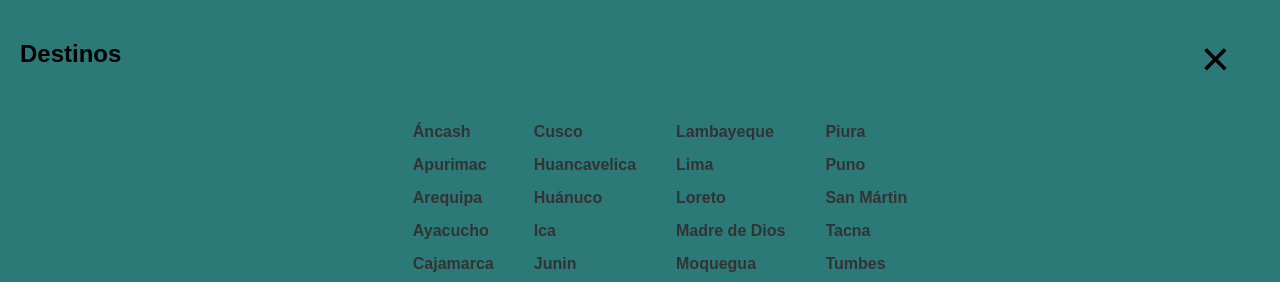
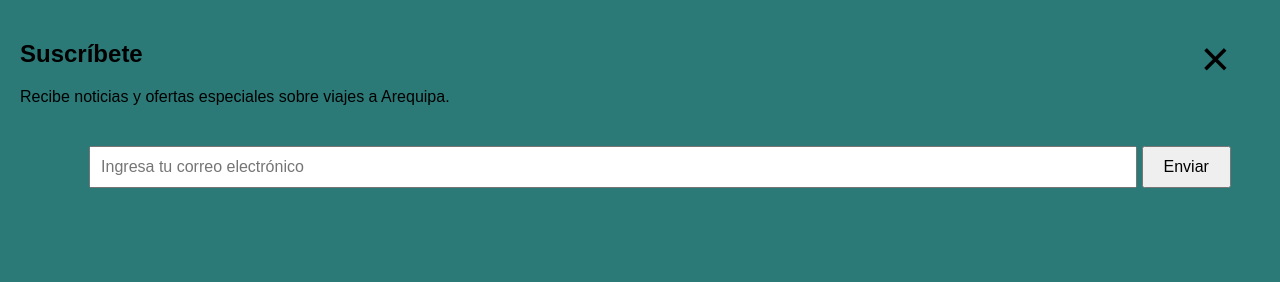
Before and after one commit to FernandoCalsin/proyecto-web1, a plain HTML site: page index.html in a window 1280 px wide. Both pictures are taken after a click on the button "Suscribete". Shown: the top 282 px of the page. Drawn offline with Linux system fonts and the light colour scheme.

Commit message:
agregando el logo y agregnado a las pestañas deslisantes de Suscribete contactanos contenido

```diff
--- a/StyleP.css
+++ b/StyleP.css
@@ -4,11 +4,17 @@ body {
   padding: 0;
 }
 header {
-    margin:0%;
-    padding: 0%;
-    background-color:#2b7a78;
+    background-color: #2b7a78;
+    color: white; /* Para que el texto del h1 sea blanco y visible */
+    padding: 20px; /* Añade espacio interno para que no se pegue a los bordes */
+    display: flex; /* Activa Flexbox */
+    justify-content: space-between; /* Pone el h1 a la izquierda y el nav a la derecha */
+    align-items: center; /* Centra los elementos verticalmente */
 }
-
+.logo-center {
+    width: 80px;  /* Ajusta el tamaño que quieras */
+    height: auto; /* Mantiene la proporción */
+}
 /* Estilo del botón */
 .boton-abrir {
   background-color: #0077cc;
--- a/index.html
+++ b/index.html
@@ -9,19 +9,22 @@
 </head>
 <body>
     <header>
-        <h1>Arequipa: La Ciudad Blanca</h1>
+        <a href="index.html">
+            <img class="logo-center" src="imagenes/Logo.png" alt="Logo de la Empresa">
+        </a>
         <nav>
-            <button onclick="abrirMenu()" class="boton-abrir">Suscribete</button>
-            <button onclick="abrirMenu()" class="boton-abrir">Contactanos</button>
-            <button onclick="abrirMenu()" class="boton-abrir">☰ Menú de Destinos</button>
+            <button onclick="abrirOverlay('overlay-suscribete')" class="boton-abrir">Suscribete</button>
+            <button onclick="abrirOverlay('overlay-contactanos')" class="boton-abrir">Contactanos</button>
+            <button onclick="abrirOverlay('menu-lateral')" class="boton-abrir">☰ Menú de Destinos</button>
         </nav>
     </header>
+
     <div id="menu-lateral" class="menu-overlay">
         <div class="contenido-menu">
-            <span class="cerrar" onclick="cerrarMenu()">&times;</span>
+            <span class="cerrar" onclick="cerrarOverlay('menu-lateral')">&times;</span>
             <h2>Destinos</h2>
             <div class="contenedor-listas">
-            <ul>
+                <ul>
                 <li><a href="#">Áncash</a></li>
                 <li><a href="#">Apurimac</a></li>
                 <li><a href="#">Arequipa</a></li>
@@ -56,6 +59,32 @@
             </div>
         </div>
     </div>
+
+    <div id="overlay-suscribete" class="menu-overlay">
+        <div class="contenido-menu">
+            <span class="cerrar" onclick="cerrarOverlay('overlay-suscribete')">&times;</span>
+            <h2>Suscríbete</h2>
+            <p>Recibe noticias y ofertas especiales sobre viajes a Arequipa.</p>
+            <form style="margin-top: 30px; color: white; text-align: center;">
+                <input type="email" placeholder="Ingresa tu correo electrónico" style="width: 80%; padding: 10px; font-size: 16px;">
+                <button type="submit" style="padding: 10px 20px; font-size: 16px; margin-top: 10px;">Enviar</button>
+            </form>
+        </div>
+    </div>
+
+    <div id="overlay-contactanos" class="menu-overlay">
+        <div class="contenido-menu">
+            <span class="cerrar" onclick="cerrarOverlay('overlay-contactanos')">&times;</span>
+            <h2>Contáctanos</h2>
+            <p>¿Tienes alguna duda? ¡Escríbenos!</p>
+            <form style="margin-top: 30px; color: white; text-align: center;">
+                <input type="text" placeholder="Tu Nombre" style="width: 80%; padding: 10px; font-size: 16px; margin-bottom: 10px;">
+                <textarea placeholder="Tu Mensaje" style="width: 80%; height: 100px; padding: 10px; font-size: 16px;"></textarea>
+                <button type="submit" style="padding: 10px 20px; font-size: 16px; margin-top: 10px;">Enviar Mensaje</button>
+            </form>
+        </div>
+    </div>
+
     <aside>
         <h3>Noticias</h3>
         <ul>
--- a/script.js
+++ b/script.js
@@ -1,7 +1,9 @@
-function abrirMenu() {
-    document.getElementById("menu-lateral").style.width = "100%";
+// Función genérica para abrir CUALQUIER overlay por su ID
+function abrirOverlay(overlayId) {
+  document.getElementById(overlayId).style.width = "100%";
 }
 
-function cerrarMenu() {
-    document.getElementById("menu-lateral").style.width = "0";
+// Función genérica para cerrar CUALQUIER overlay por su ID
+function cerrarOverlay(overlayId) {
+  document.getElementById(overlayId).style.width = "0";
 }
```
Also changed, not shown: imagenes/Logo.png (added).
